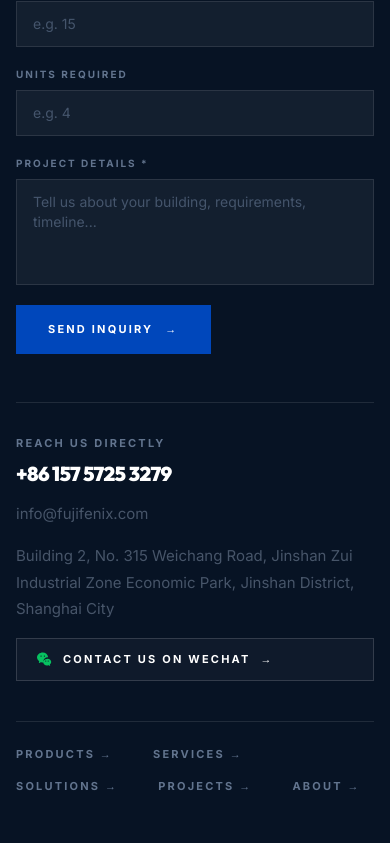
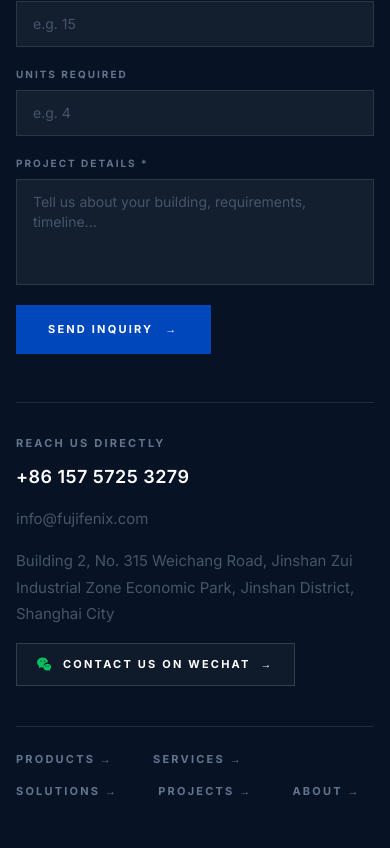
Before and after one commit to syed-mujtaba-stack/fujifenix-elevator, a Next.js app: page /cta in a window 390 px wide. Shown: the part 1141-1989 px from the top of the page. Built offline with nearby package versions, Linux system fonts and the light colour scheme.

Commit message:
fix: remove background grid, fix phone number size and wrap on cta page

```diff
--- a/app/cta/CtaContent.tsx
+++ b/app/cta/CtaContent.tsx
@@ -367,25 +367,27 @@ export default function CtaContent() {
             <div className="eyebrow text-slate-500 mb-3" style={{ fontSize: "11px" }}>
               REACH US DIRECTLY
             </div>
-            <div className="flex flex-col md:flex-row md:items-center gap-4 md:gap-10">
+            <div className="flex flex-col md:flex-row md:items-center flex-wrap gap-4 md:gap-8">
               <a
                 href={CONTACT.phoneHref}
-                className="display text-white hover:text-[#60a5fa] transition-colors"
-                style={{ fontSize: "clamp(20px, 3vw, 36px)" }}
+                className="font-semibold text-white hover:text-[#60a5fa] transition-colors tracking-wide whitespace-nowrap shrink-0"
+                style={{ fontSize: "18px", whiteSpace: "nowrap" }}
               >
                 {CONTACT.phone}
               </a>
               <a
                 href={CONTACT.emailHref}
-                className="body-text text-slate-300 hover:text-white transition-colors"
-                style={{ fontSize: "15px" }}
+                className="body-text text-slate-300 hover:text-white transition-colors whitespace-nowrap shrink-0"
+                style={{ fontSize: "15px", whiteSpace: "nowrap" }}
               >
                 {CONTACT.email}
               </a>
-              <span className="body-text text-slate-500" style={{ fontSize: "15px" }}>
+              <span className="body-text text-slate-500 max-w-xl" style={{ fontSize: "15px" }}>
                 {CONTACT.address}
               </span>
-              <WeChatQRButton variant="dark" label="CONTACT US ON WECHAT" />
+              <div className="shrink-0">
+                <WeChatQRButton variant="dark" label="CONTACT US ON WECHAT" />
+              </div>
             </div>
           </div>
         </div>
--- a/app/globals.css
+++ b/app/globals.css
@@ -135,20 +135,14 @@
 }
 
 /* =============================================
-   ARCHITECTURAL GRID PATTERN
+   ARCHITECTURAL GRID PATTERN (Disabled)
 ============================================= */
 .arch-grid {
-  background-image:
-    linear-gradient(rgba(0, 71, 187, 0.04) 1px, transparent 1px),
-    linear-gradient(90deg, rgba(0, 71, 187, 0.04) 1px, transparent 1px);
-  background-size: 60px 60px;
+  background-image: none;
 }
 
 .arch-grid-dark {
-  background-image:
-    linear-gradient(rgba(96, 165, 250, 0.05) 1px, transparent 1px),
-    linear-gradient(90deg, rgba(96, 165, 250, 0.05) 1px, transparent 1px);
-  background-size: 60px 60px;
+  background-image: none;
 }
 
 /* =============================================
--- a/app/layout.tsx
+++ b/app/layout.tsx
@@ -6,7 +6,6 @@ import Navbar from "./components/Navbar";
 import Footer from "./components/Footer";
 import FloatingCTA from "./components/FloatingCTA";
 import PageTransition from "./components/PageTransition";
-import AnimatedEngineeringBackground from "./components/AnimatedEngineeringBackground";
 import PageLoader from "./components/PageLoader";
 
 const outfit = Outfit({
@@ -140,7 +139,6 @@ export default function RootLayout({
           })();
         `}</Script>
         <PageLoader />
-        <AnimatedEngineeringBackground />
         <Navbar />
         <main className="flex-1 flex flex-col">
           <PageTransition>{children}</PageTransition>
```
